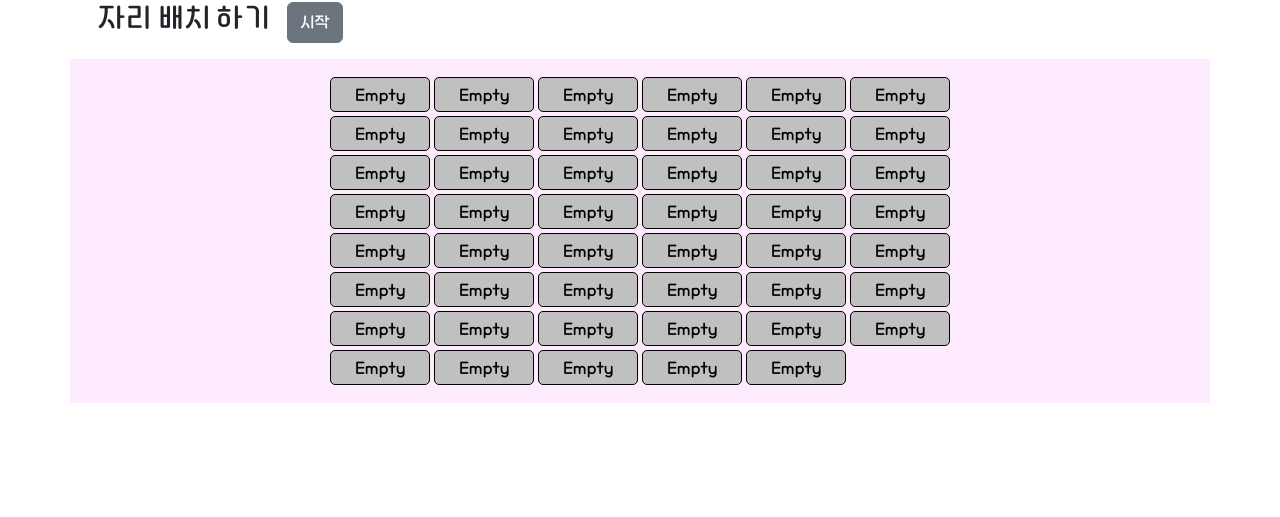
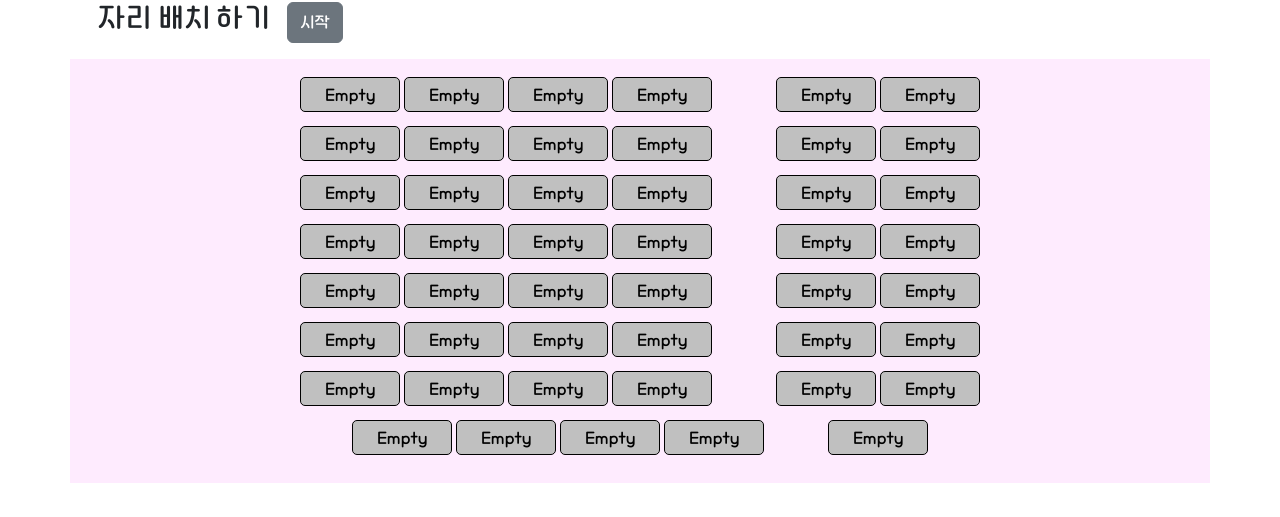
Before and after one commit to Pda4thMiniProject4th/Pda4thMiniProject4th, a React (Create React App) app: page /seatarrangepage in a window 1280 px wide. Shown: the part 406-923 px from the top of the page. Built offline with nearby package versions, Linux system fonts and the light colour scheme; no server answers; the HTML template or start-up script is replaced by a standard one.

Commit message:
feat: Row.js - css 적용
#80

```diff
--- a/src/admin/seatArrange/components/Row.js
+++ b/src/admin/seatArrange/components/Row.js
@@ -3,20 +3,54 @@ import { Row } from "react-bootstrap";
 import Seat from "./Seat";
 
 export default function SeatingRow({ seats, meta, setMeta, orders }) {
+  console.log(seats);
+
+  const rows = [];
+  for (let i = 0; i < seats.length; i += 8) {
+    const rowSeats = seats.slice(i, i + 8);
+    rows.push(rowSeats);
+  }
   return (
     <Row>
-      {seats.map((seat, index) => (
+      {rows.map((seat, index) => (
+        <div
+          key={index}
+          style={{
+            display: "flex",
+            justifyContent: "center",
+            marginBottom: "10px",
+          }}
+        >
+          <div style={{ display: "flex", marginRight: "30px" }}>
+            {seat.slice(0, 4).map((se, index) => (
               <Seat
                 key={index}
                 size={2}
-          occupied={seat.userName !== "Empty"}
+                occupied={se.userName !== "Empty"}
                 setMeta={setMeta}
-          number={seat.userName}
-          seatNumber={seat.seatNumber}
+                number={se.userName}
+                seatNumber={se.seatNumber}
                 meta={meta}
                 orders={orders}
               />
             ))}
+          </div>
+          <div style={{ display: "flex", marginLeft: "30px" }}>
+            {seat.slice(4).map((se, index) => (
+              <Seat
+                key={index}
+                size={2}
+                occupied={se.userName !== "Empty"}
+                setMeta={setMeta}
+                number={se.userName}
+                seatNumber={se.seatNumber}
+                meta={meta}
+                orders={orders}
+              />
+            ))}
+          </div>
+        </div>
+      ))}
     </Row>
   );
 }
```
Lines whose indentation alone changed are shown as unchanged.
